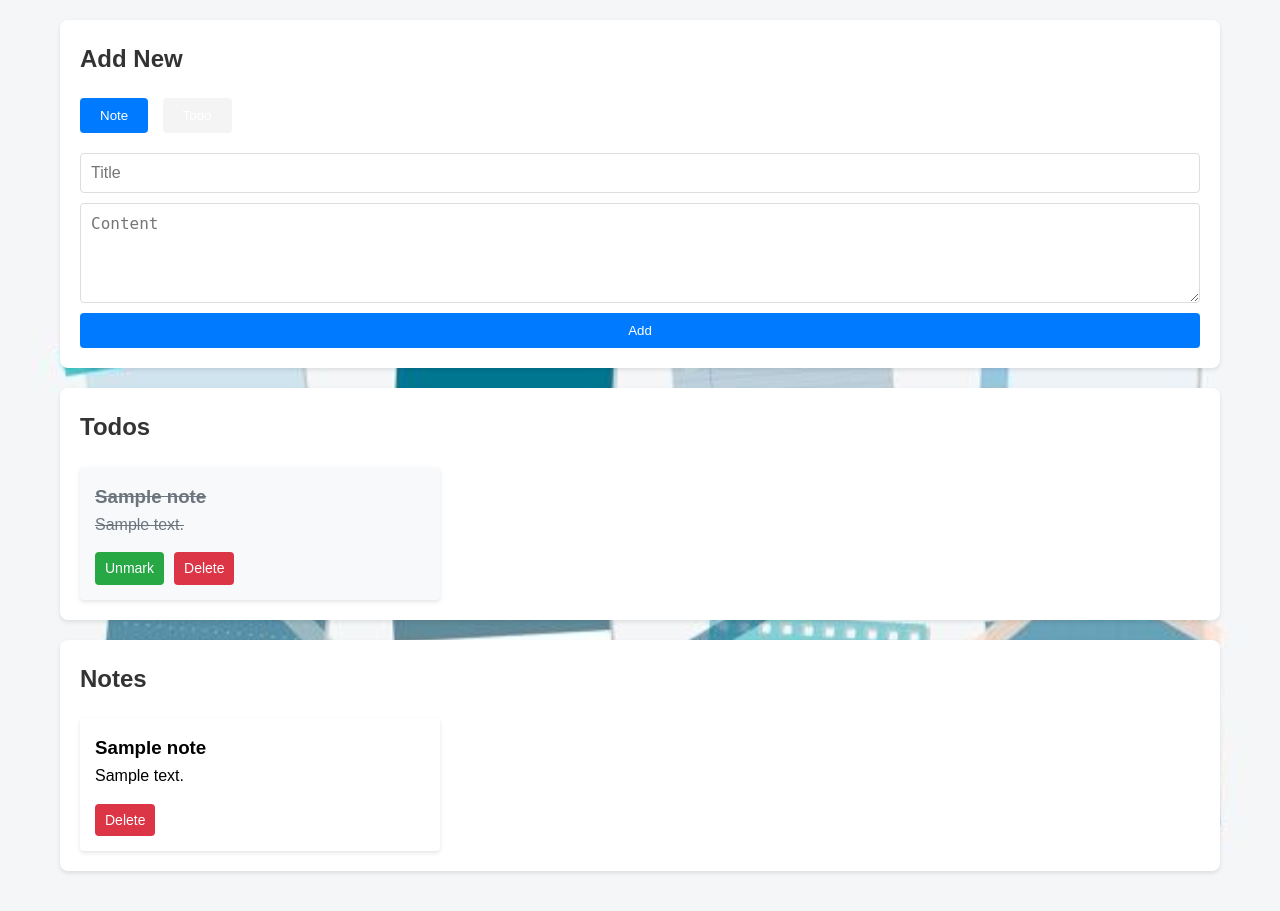
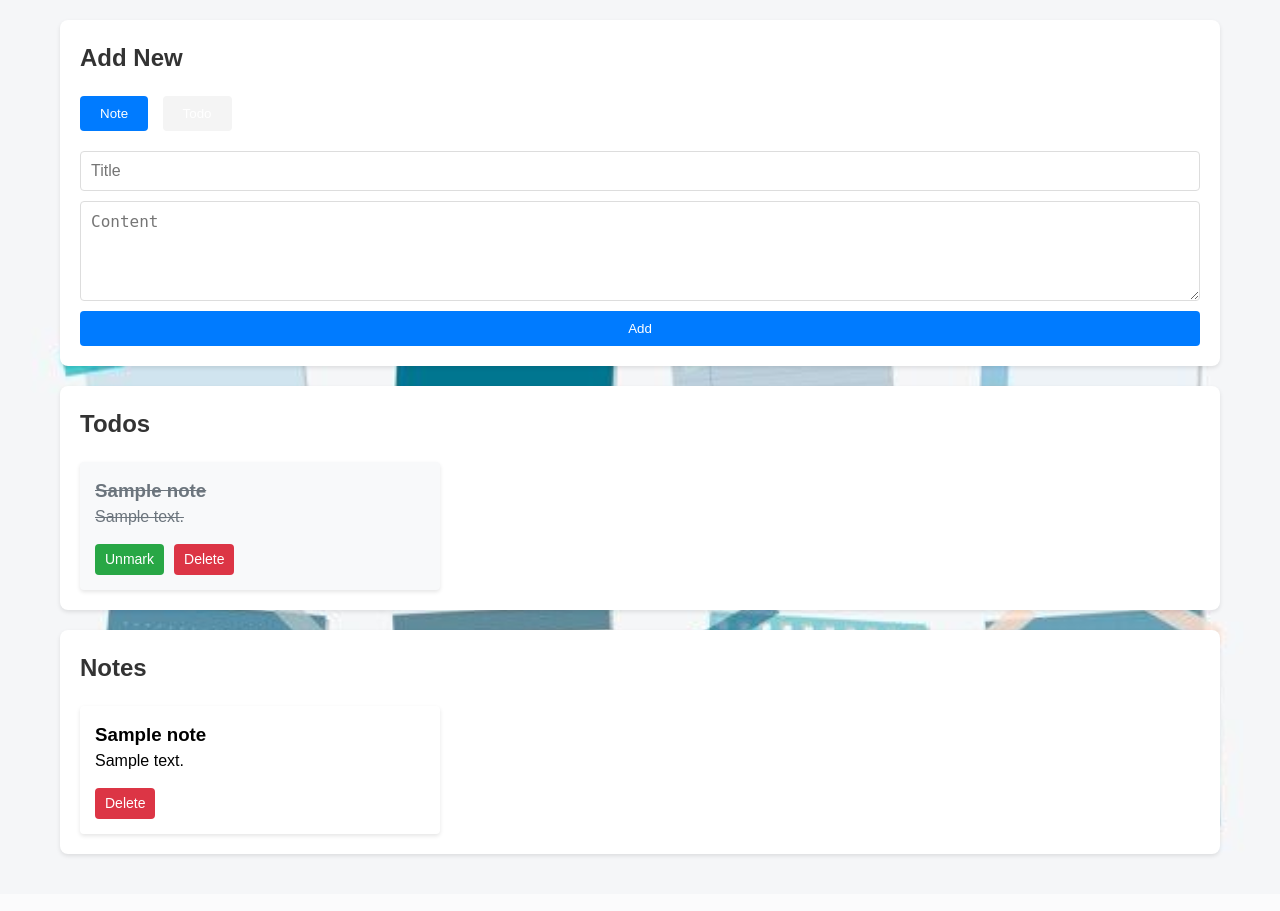
Before and after one commit to Zenouba/notes-app-zineb, a Flask app: template app/templates/index.html in a window 1280 px wide. After the commit the page ends 857 px from the top, so only its background shows below. Run offline with Flask 3, Linux system fonts and the light colour scheme; the template is opened without the code that fills it: values that come from a table or form of the project are taken from there, others are empty; tables that the repository leaves empty hold one stand-in row (values such as "Sample post").

Commit message:
finalisation de la fusion de la branche main dans master

```diff
--- a/app/static/style.css
+++ b/app/static/style.css
@@ -6,7 +6,7 @@
 
 body {
     font-family: Arial, sans-serif;
-    line-height: 1.6;
+    line-height: 1.5;
     background-color: #f4f4f4;
     background-image: url('/static/backgr.jpeg');
     background-size: cover;
--- a/docker-compose.yml
+++ b/docker-compose.yml
@@ -16,7 +16,7 @@ services:
     environment:
       MYSQL_ROOT_PASSWORD: rootpassword
       MYSQL_DATABASE: notes
-      MYSQL_USER: user
+      MYSQL_USER: root
       MYSQL_PASSWORD: password
     volumes:
       - mariadb_data:/var/lib/mysql
```
